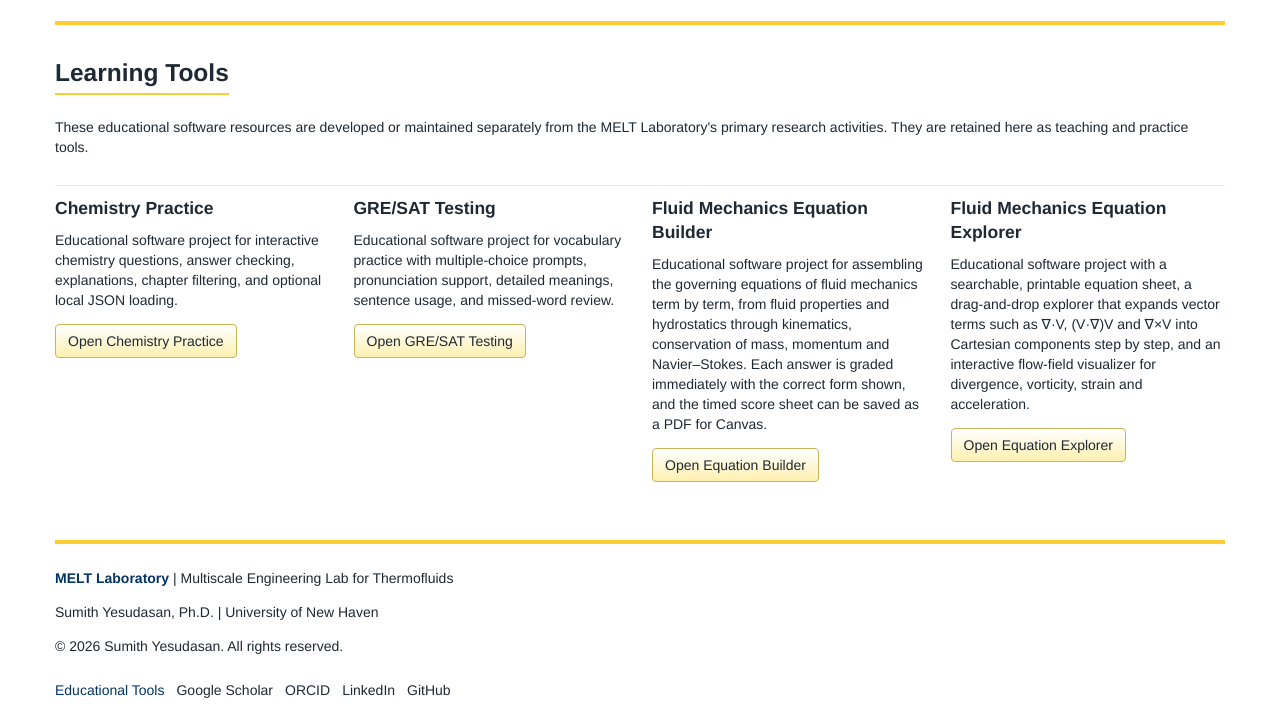
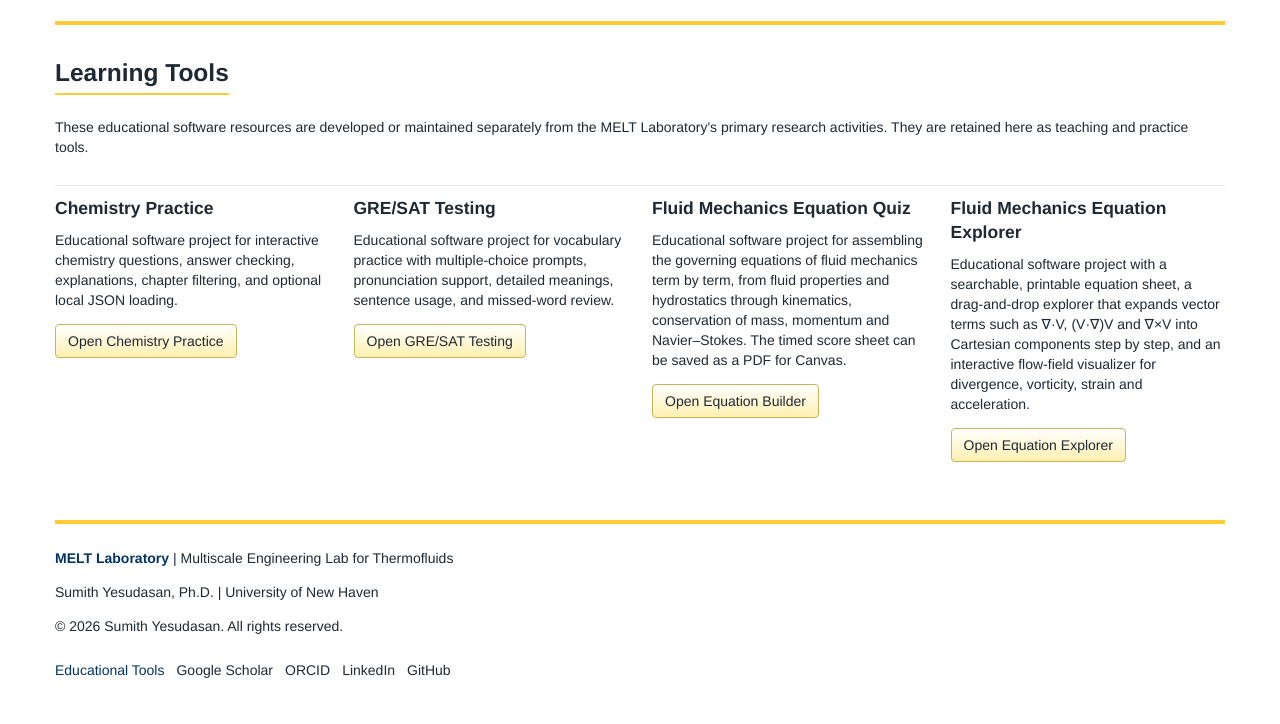
Before and after one commit to ydsumith/melt-lab, a plain HTML site: page miscellaneous.html in a window 1280 px wide. Shown: the part 183-907 px from the top of the page. Drawn offline with Linux system fonts and the light colour scheme.

Commit message:
Rename Fluid Mechanics Equation Builder to Quiz
Updated the Fluid Mechanics project description and title.

```diff
--- a/miscellaneous.html
+++ b/miscellaneous.html
@@ -37,7 +37,7 @@
 </div></section><section><div class="tool-grid"><article class="tool-card"><h3>Chemistry Practice</h3><p>Educational software project for interactive chemistry questions, answer checking, explanations, chapter filtering, and optional local JSON loading.</p>
   <a class="primary-button" href="chemistryquiz.html">Open Chemistry Practice</a></article><article class="tool-card"><h3>GRE/SAT Testing</h3><p>Educational software project for vocabulary practice with multiple-choice prompts, pronunciation support, detailed meanings, sentence usage, and missed-word review.</p>
     <a class="primary-button" href="GRESATtesting.html">Open GRE/SAT Testing</a></article>
-<article class="tool-card"><h3>Fluid Mechanics Equation Builder</h3><p>Educational software project for assembling the governing equations of fluid mechanics term by term, from fluid properties and hydrostatics through kinematics, conservation of mass, momentum and Navier–Stokes. Each answer is graded immediately with the correct form shown, and the timed score sheet can be saved as a PDF for Canvas.</p>
+<article class="tool-card"><h3>Fluid Mechanics Equation Quiz</h3><p>Educational software project for assembling the governing equations of fluid mechanics term by term, from fluid properties and hydrostatics through kinematics, conservation of mass, momentum and Navier–Stokes. The timed score sheet can be saved as a PDF for Canvas.</p>
   <a class="primary-button" href="fluidequations.html">Open Equation Builder</a></article>
   <article class="tool-card"><h3>Fluid Mechanics Equation Explorer</h3><p>Educational software project with a searchable, printable equation sheet, a drag-and-drop explorer that expands vector terms such as ∇·V, (V·∇)V and ∇×V into Cartesian components step by step, and an interactive flow-field visualizer for divergence, vorticity, strain and acceleration.</p>
   <a class="primary-button" href="fluidexplorer.html">Open Equation Explorer</a></article>
```
